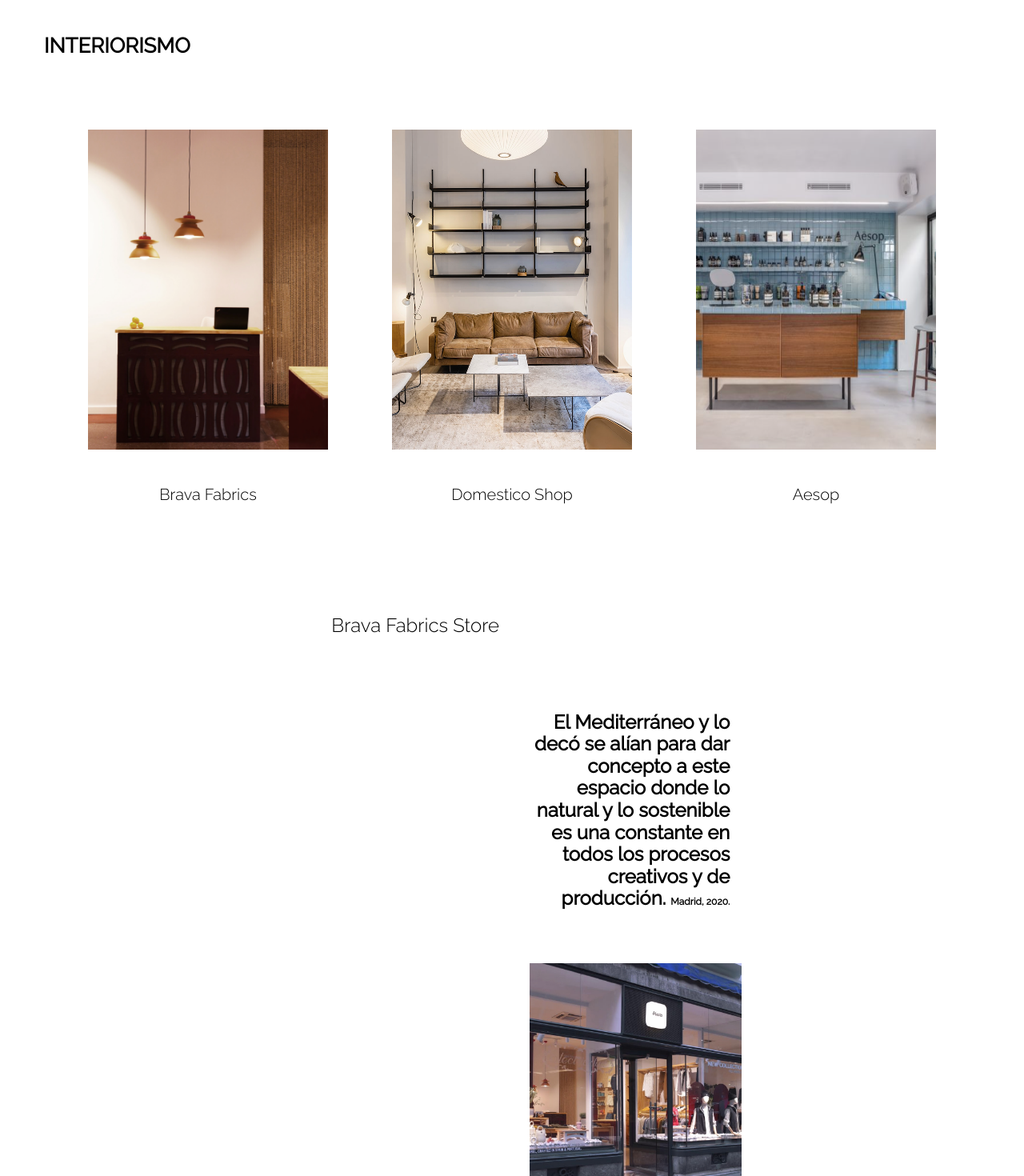
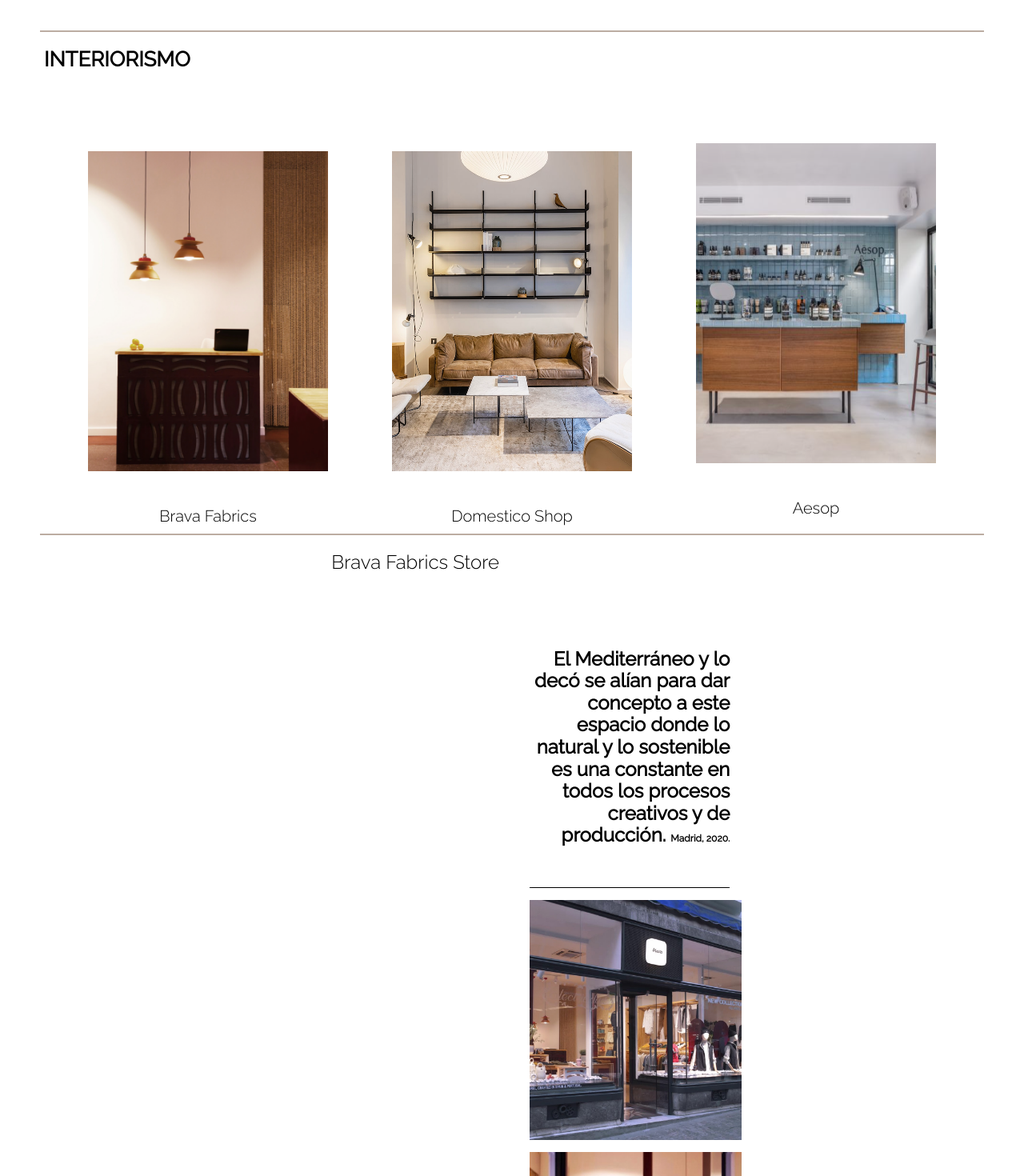
Before and after one commit to Elena-Gallego/laocoonte-design, a React (Create React App) app: page /#/interiorismo in a window 1280 px wide. Shown: the part 100-1570 px from the top of the page at 80% size. Built offline with nearby package versions, Linux system fonts and the light colour scheme.

Commit message:
added borders

```diff
--- a/src/stylesheets/Interiorism.scss
+++ b/src/stylesheets/Interiorism.scss
@@ -15,9 +15,11 @@
   }
 
   .interiorism-title {
+    border-top: 2px #bcada2 solid;
     text-align: center;
     font-size: 20px;
     padding: 5px;
+    padding-top: 20px;
     padding-bottom: 20px;
     text-transform: uppercase;
     @media all and (min-width: 768px) {
@@ -32,6 +34,7 @@
   }
 
   .interiorism-articles {
+    border-bottom: 2px #bcada2 solid;
     width: 100%;
     height: 60%;
     text-align: center;
@@ -46,6 +49,9 @@
     }
     @media all and (min-width: 1200px) {
       margin-bottom: 0;
+    }
+    .ae-title {
+      padding-bottom: 20px;
     }
 
     img {
@@ -83,7 +89,6 @@
     justify-content: center;
     flex-wrap: wrap;
 
-    margin-top: 10%;
     h2 {
       padding-top: 20px;
       font-weight: 300;
@@ -106,6 +111,7 @@
         text-align: right;
         font-weight: 800;
         font-size: 24px;
+        border-bottom: 1px black solid;
         .bf-date {
           font-size: 12px;
         }
```
Also changed, not shown: 8 other files (tests, documents, lock files or other folders).
